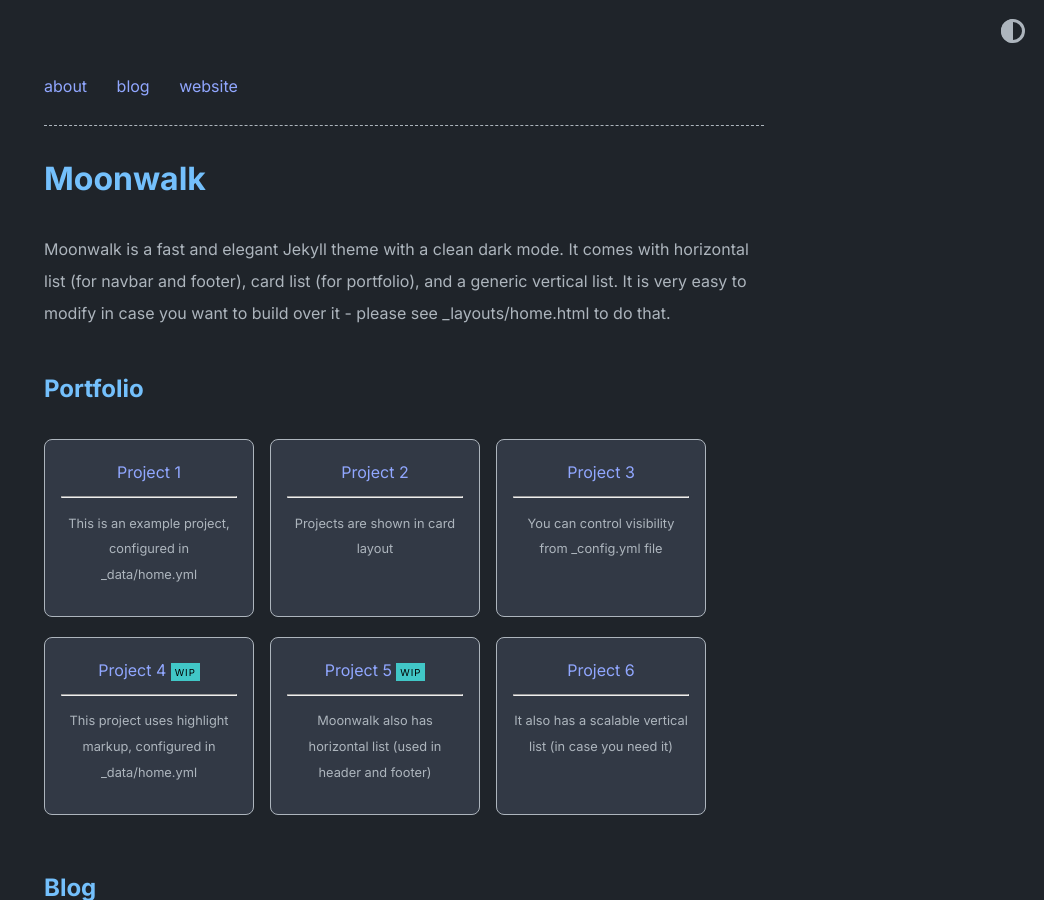
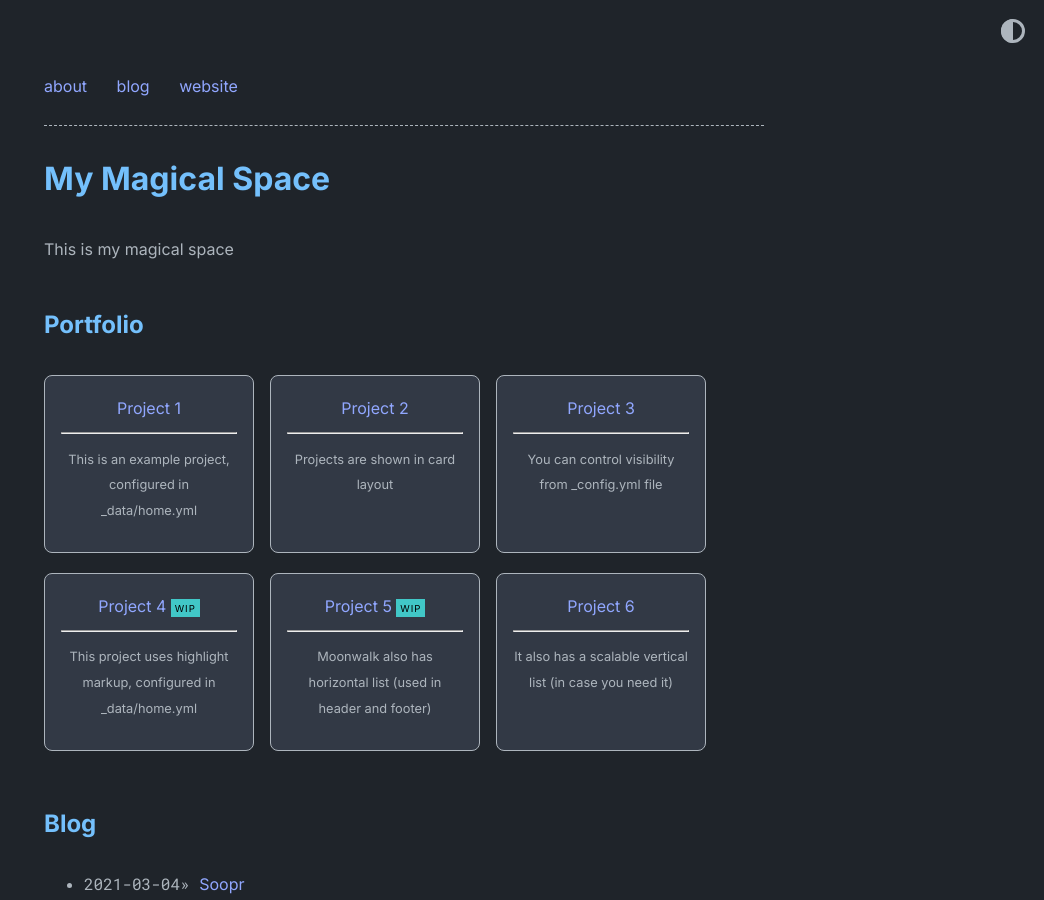
Before and after one commit to Ah11r/swiftlyblue, a Jekyll site: the page built from index.md, in a window 1280 px wide and 900 px high. Shown: the whole window, without its empty margins (236-1280 px from the left). Built offline with Jekyll 4.4.1, drawn with Linux system fonts in a browser that asks for light colours; some of the changed text lies outside the part shown.

Commit message:
update_details

```diff
--- a/_config.yml
+++ b/_config.yml
@@ -1,15 +1,15 @@
-title: Moonwalk
-author: Abhinav Saxena
+title: My Magical Space
+author: Ah11r
 url: https://www.abhinavsaxena.com/moonwalk # root address of the site
 description: > # description of the site (multiple lines allowed)
-  Moonwalk is a fast and elegant Jekyll theme with a clean dark mode. It comes with horizontal list (for navbar and footer), card list (for portfolio), and a generic vertical list. It is very easy to modify in case you want to build over it - please see _layouts/home.html to do that.
+  This is my magical space
 
 permalink: /:slug
 
 favicon: "./logo.png" # relative path to site's favicon
 
 twitter:
-    username: abhinav # update or delete this
+    username: hiira_KE # update or delete this
     card: summary_large_image
 
 #theme: moonwalk # if you are using GitHub Pages, change it to remote_theme: abhinavs/moonwalk
@@ -48,4 +48,4 @@ sass:
 
 plugins:
   - jekyll-feed
-  - jekyll-soopr-seo-tag
+  - jekyll-seo-tag
```
Also changed, not shown: moonwalk.gemspec.
